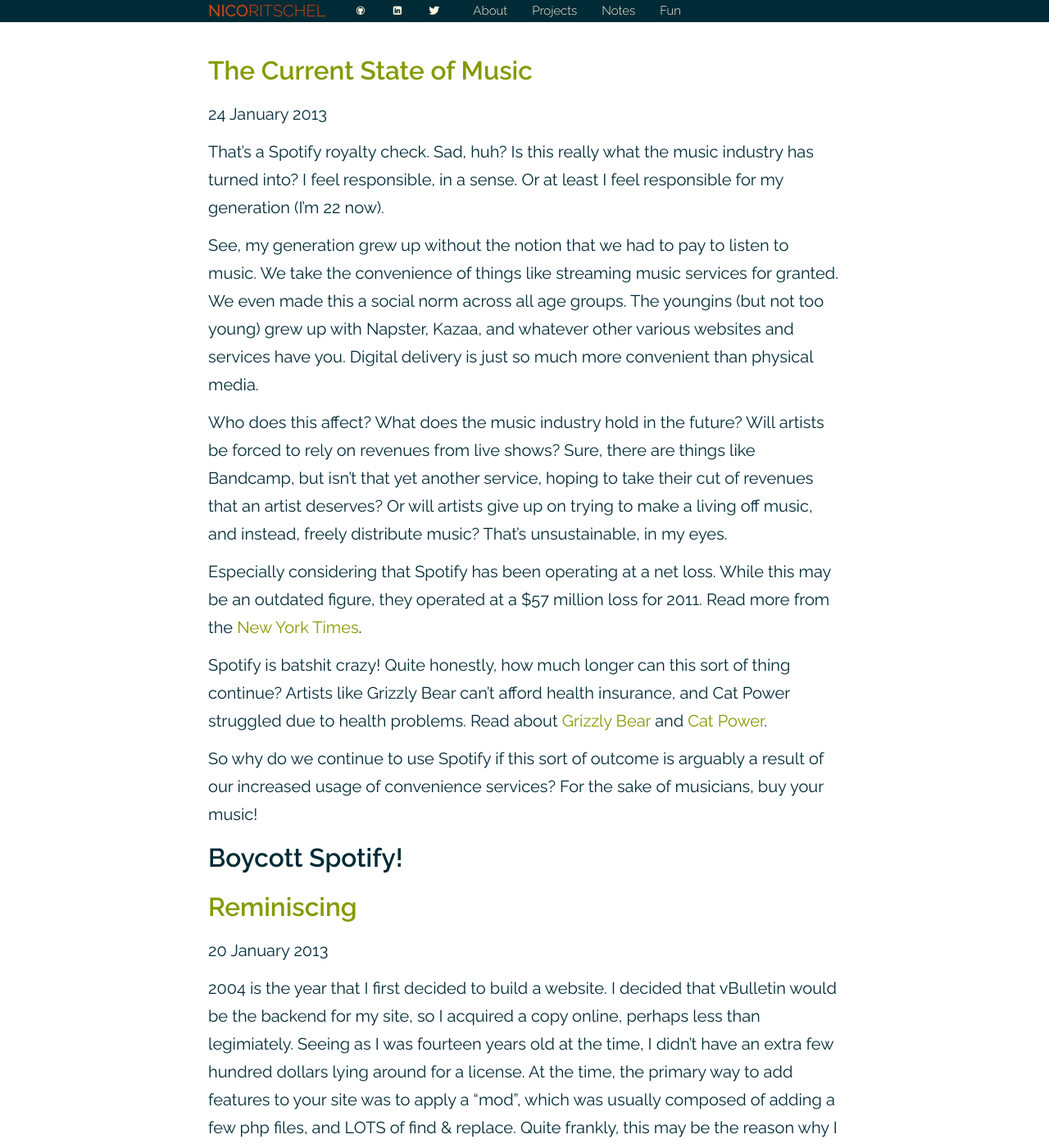
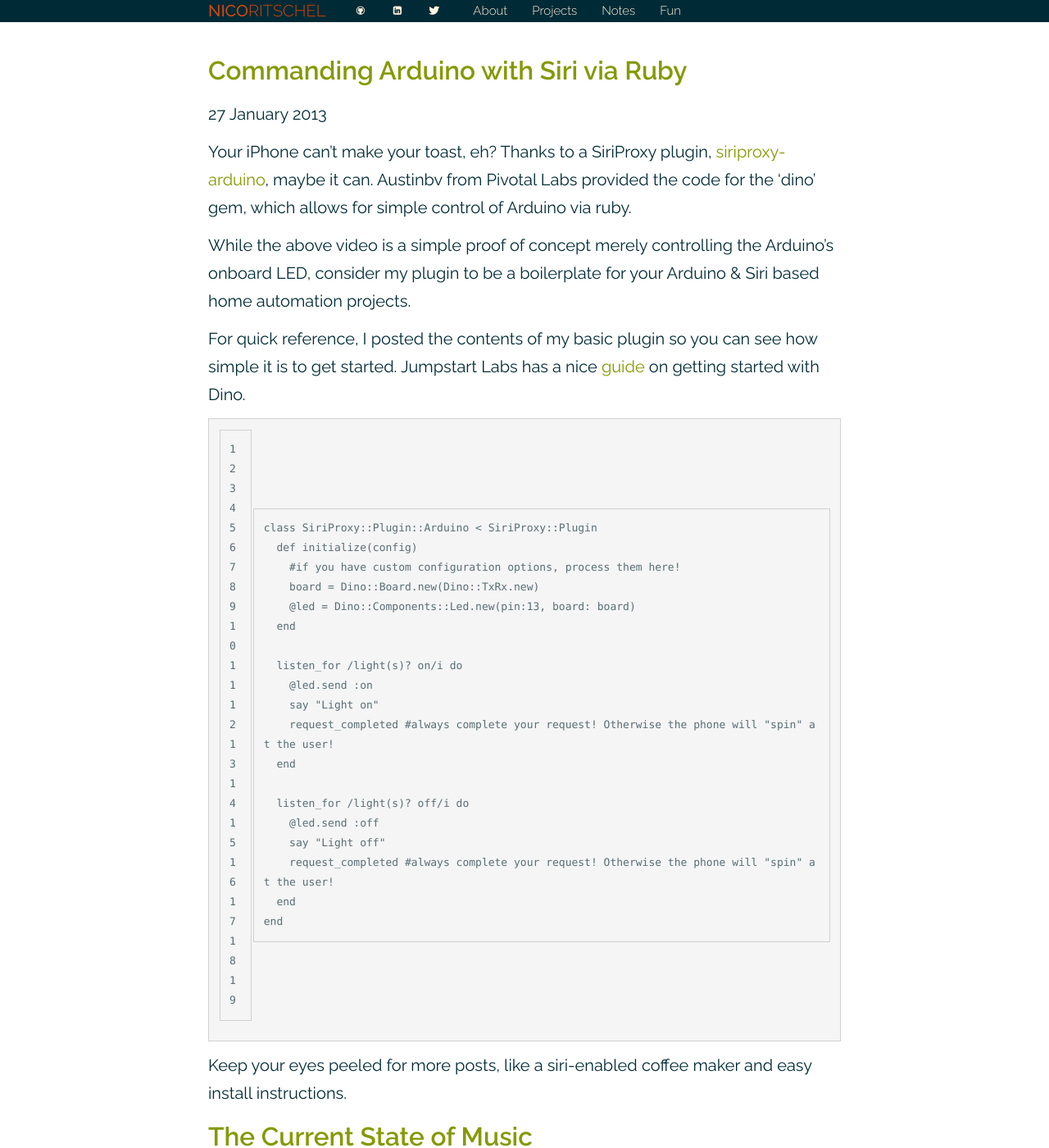
Before and after one commit to nicosuave/nicosuave.github.io, a Jekyll site: the page built from index.html, in a window 1280 px wide and 1400 px high. Shown: the whole window at 82% size. Built offline with Jekyll 4.4.1, drawn with Linux system fonts in a browser that asks for light colours; nearby versions of some CDN libraries; Markdown is read by kramdown in place of the engine named in the settings; the list of posts is cut into pages by our own code; comment, search, counter and statistics services are not loaded.

Commit message:
Added siriproxy-arduino post

```diff
--- /dev/null
+++ b/_posts/2013-01-27-Commanding-Arduino-with-Siri-via-Ruby.md
@@ -0,0 +1,38 @@
+---
+title: Commanding Arduino with Siri via Ruby
+date: 2013-01-27 19:00:00
+layout: post
+tags:
+ - Projects
+<!-- header_image: /images/headers/arduino.jpg -->
+video_url: http://www.youtube.com/embed/l1QvFahhBUU
+---
+
+Your iPhone can't make your toast, eh? Thanks to a SiriProxy plugin, [siriproxy-arduino](http://github.com/nicoritschel/siriproxy-arduino.git), maybe it can. Austinbv from Pivotal Labs provided the code for the 'dino' gem, which allows for simple control of Arduino via ruby.
+
+While the above video is a simple proof of concept merely controlling the Arduino's onboard LED, consider my plugin to be a boilerplate for your Arduino & Siri based home automation projects.
+
+For quick reference, I posted the contents of my basic plugin so you can see how simple it is to get started. Jumpstart Labs has a nice [guide](http://tutorials.jumpstartlab.com/projects/arduino/introducing_arduino.html) on getting started with Dino.
+
+    class SiriProxy::Plugin::Arduino < SiriProxy::Plugin
+      def initialize(config)
+        #if you have custom configuration options, process them here!
+        board = Dino::Board.new(Dino::TxRx.new)
+        @led = Dino::Components::Led.new(pin:13, board: board)
+      end
+
+      listen_for /light(s)? on/i do
+        @led.send :on
+        say "Light on"
+        request_completed #always complete your request! Otherwise the phone will "spin" at the user!
+      end
+
+      listen_for /light(s)? off/i do
+        @led.send :off
+        say "Light off"
+        request_completed #always complete your request! Otherwise the phone will "spin" at the user!
+      end
+    end
+
+
+Keep your eyes peeled for more posts, like a siri-enabled coffee maker and easy install instructions.
```
Also changed, not shown: _layouts/post.html (+11 -0 lines).
